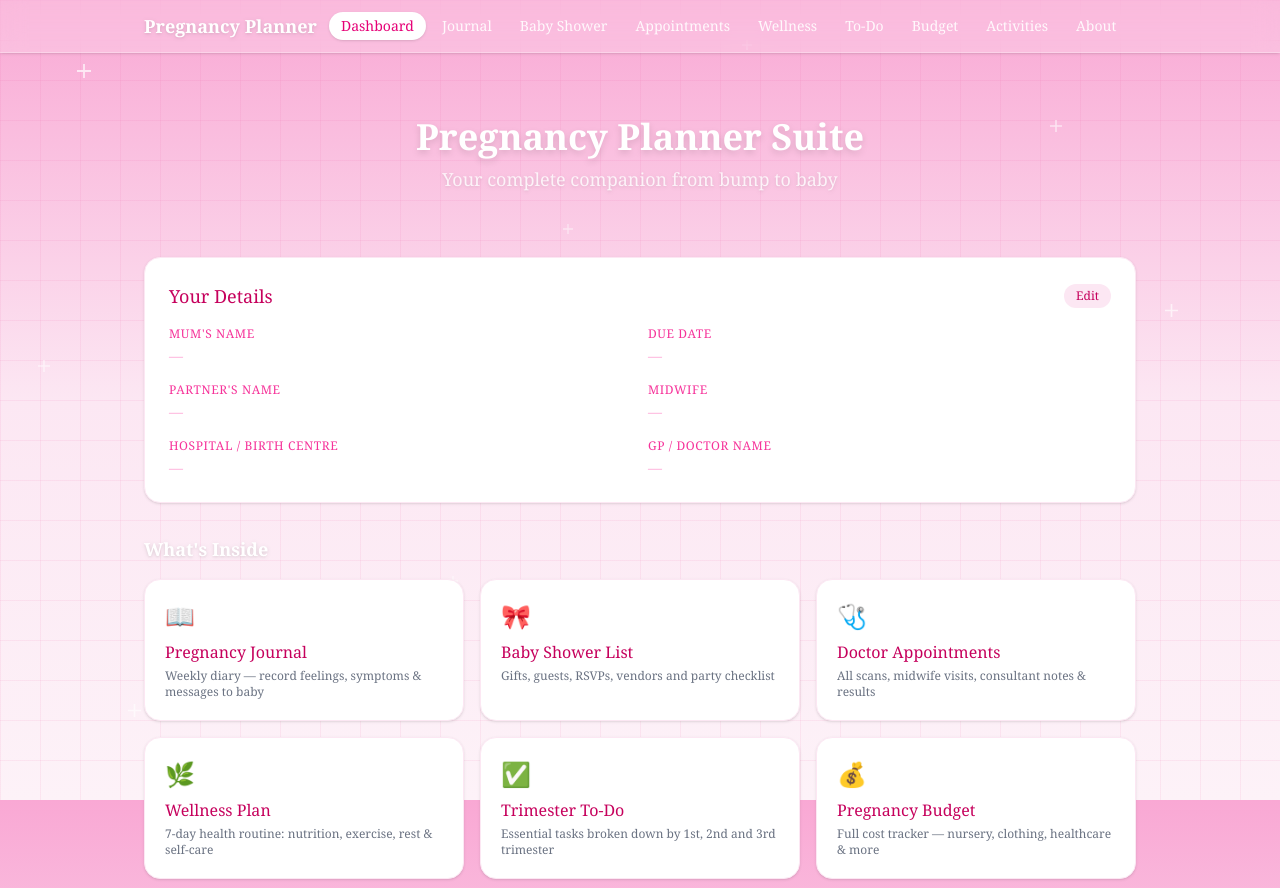
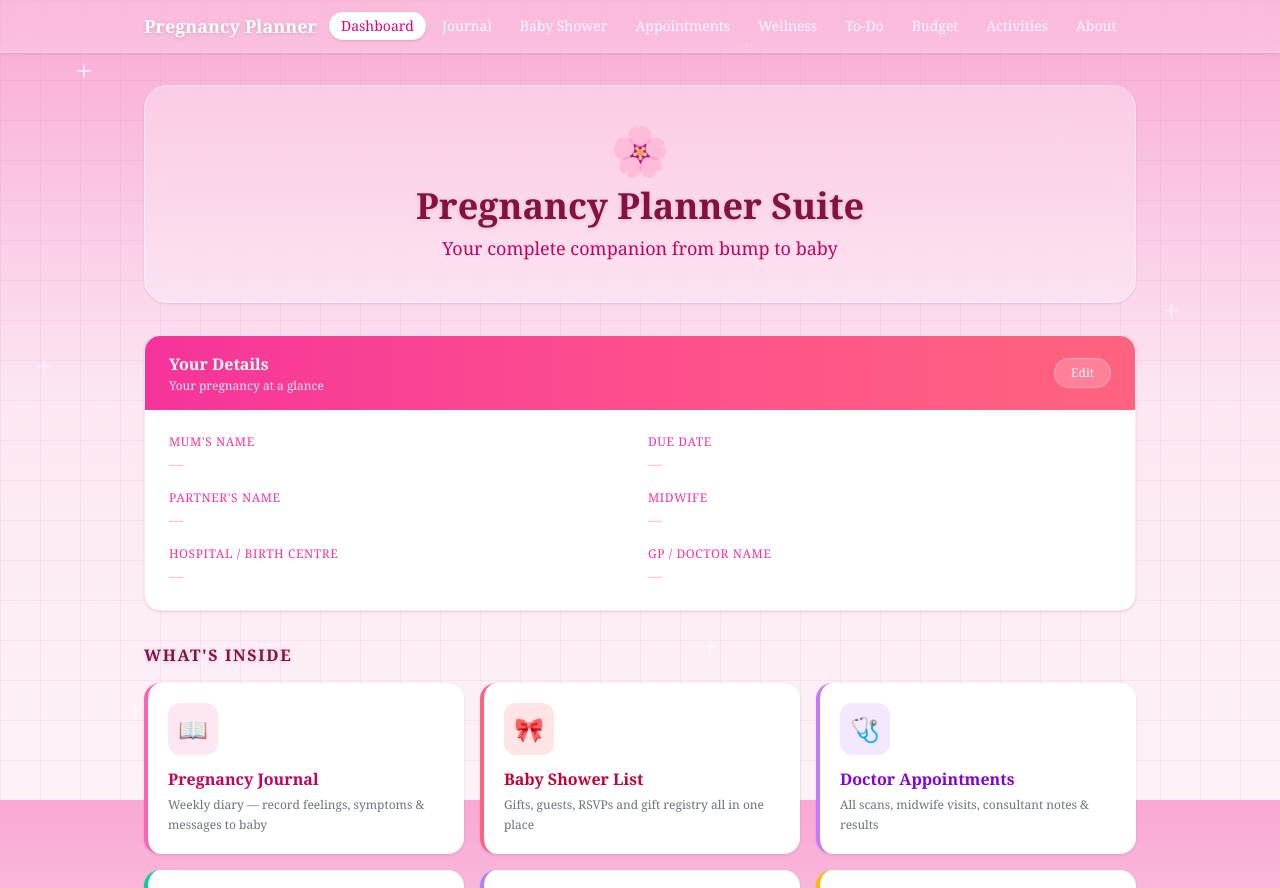
Before and after one commit to hanitamuyo1-lab/pregnancyplanner, a Next.js app: page / in a window 1280 px wide. Shown: the top 888 px of the page. Built offline with nearby package versions, Linux system fonts and the light colour scheme.

Commit message:
Dashboard: colour-coded cards, frosted hero, gradient DetailsForm header

```diff
--- a/app/page.tsx
+++ b/app/page.tsx
@@ -1,37 +1,71 @@
 import DetailsForm from "@/components/DetailsForm";
 
 const sections = [
-  { href: "/journal", icon: "📖", label: "Pregnancy Journal", desc: "Weekly diary — record feelings, symptoms & messages to baby" },
-  { href: "/baby-shower", icon: "🎀", label: "Baby Shower List", desc: "Gifts, guests, RSVPs, vendors and party checklist" },
-  { href: "/appointments", icon: "🩺", label: "Doctor Appointments", desc: "All scans, midwife visits, consultant notes & results" },
-  { href: "/wellness", icon: "🌿", label: "Wellness Plan", desc: "7-day health routine: nutrition, exercise, rest & self-care" },
-  { href: "/todo", icon: "✅", label: "Trimester To-Do", desc: "Essential tasks broken down by 1st, 2nd and 3rd trimester" },
-  { href: "/budget", icon: "💰", label: "Pregnancy Budget", desc: "Full cost tracker — nursery, clothing, healthcare & more" },
-  { href: "/activities", icon: "🌸", label: "Activities Planner", desc: "20 beautiful pregnancy activities with progress tracker" },
+  {
+    href: "/journal", icon: "📖", label: "Pregnancy Journal",
+    desc: "Weekly diary — record feelings, symptoms & messages to baby",
+    border: "border-l-pink-400", iconBg: "bg-pink-100", labelColor: "text-pink-700", arrow: "text-pink-400",
+  },
+  {
+    href: "/baby-shower", icon: "🎀", label: "Baby Shower List",
+    desc: "Gifts, guests, RSVPs and gift registry all in one place",
+    border: "border-l-rose-400", iconBg: "bg-rose-100", labelColor: "text-rose-700", arrow: "text-rose-400",
+  },
+  {
+    href: "/appointments", icon: "🩺", label: "Doctor Appointments",
+    desc: "All scans, midwife visits, consultant notes & results",
+    border: "border-l-purple-400", iconBg: "bg-purple-100", labelColor: "text-purple-700", arrow: "text-purple-400",
+  },
+  {
+    href: "/wellness", icon: "🌿", label: "Wellness Plan",
+    desc: "7-day health routine: nutrition, exercise, rest & self-care",
+    border: "border-l-emerald-400", iconBg: "bg-emerald-100", labelColor: "text-emerald-700", arrow: "text-emerald-400",
+  },
+  {
+    href: "/todo", icon: "✅", label: "Trimester To-Do",
+    desc: "Essential tasks broken down by 1st, 2nd and 3rd trimester",
+    border: "border-l-violet-400", iconBg: "bg-violet-100", labelColor: "text-violet-700", arrow: "text-violet-400",
+  },
+  {
+    href: "/budget", icon: "💰", label: "Pregnancy Budget",
+    desc: "Full cost tracker — nursery, clothing, healthcare & more",
+    border: "border-l-amber-400", iconBg: "bg-amber-100", labelColor: "text-amber-700", arrow: "text-amber-400",
+  },
+  {
+    href: "/activities", icon: "🌸", label: "Activities Planner",
+    desc: "20 beautiful pregnancy activities with progress tracker",
+    border: "border-l-orange-400", iconBg: "bg-orange-100", labelColor: "text-orange-700", arrow: "text-orange-400",
+  },
 ];
 
 export default function Dashboard() {
   return (
     <div className="space-y-8">
-      <div className="text-center py-8">
-        <h1 className="text-4xl font-semibold text-white drop-shadow-md">Pregnancy Planner Suite</h1>
-        <p className="text-white/80 mt-2 text-lg drop-shadow">Your complete companion from bump to baby</p>
+
+      {/* Hero */}
+      <div className="text-center py-10 px-6 bg-white/30 backdrop-blur-sm rounded-3xl border border-white/50 shadow-sm">
+        <div className="text-5xl mb-3">🌸</div>
+        <h1 className="text-4xl font-bold text-pink-900 drop-shadow-sm">Pregnancy Planner Suite</h1>
+        <p className="text-pink-700 mt-2 text-lg">Your complete companion from bump to baby</p>
       </div>
 
       <DetailsForm />
 
       <div>
-        <h2 className="text-lg font-semibold text-white drop-shadow mb-4">What's Inside</h2>
+        <h2 className="text-base font-bold text-pink-900 uppercase tracking-widest mb-4 drop-shadow-sm">What's Inside</h2>
         <div className="grid grid-cols-1 sm:grid-cols-2 lg:grid-cols-3 gap-4">
-          {sections.map(({ href, icon, label, desc }) => (
+          {sections.map(({ href, icon, label, desc, border, iconBg, labelColor, arrow }) => (
             <a
               key={href}
               href={href}
-              className="bg-white rounded-2xl border border-pink-100 shadow-sm p-5 hover:shadow-md hover:border-pink-300 transition-shadow block"
+              className={`bg-white rounded-2xl border-l-4 ${border} shadow-sm p-5 hover:shadow-lg transition-all duration-200 hover:-translate-y-0.5 block group`}
             >
-              <div className="text-2xl mb-2">{icon}</div>
-              <div className="font-medium text-pink-700">{label}</div>
-              <div className="text-xs text-gray-500 mt-1">{desc}</div>
+              <div className="flex items-start justify-between gap-3">
+                <div className={`${iconBg} rounded-xl p-2.5 text-2xl shrink-0`}>{icon}</div>
+                <span className={`${arrow} text-lg mt-1 opacity-0 group-hover:opacity-100 transition-opacity`}>→</span>
+              </div>
+              <div className={`font-bold text-base mt-3 ${labelColor}`}>{label}</div>
+              <div className="text-xs text-gray-500 mt-1 leading-relaxed">{desc}</div>
             </a>
           ))}
         </div>
--- a/components/DetailsForm.tsx
+++ b/components/DetailsForm.tsx
@@ -33,17 +33,20 @@ export default function DetailsForm() {
   );
 
   return (
-    <div className="bg-white rounded-2xl border border-pink-100 shadow-sm p-6 space-y-4">
-      <div className="flex items-center justify-between">
-        <h2 className="text-lg font-medium text-pink-700">Your Details</h2>
+    <div className="bg-white rounded-2xl shadow-sm overflow-hidden border border-pink-100">
+      <div className="bg-gradient-to-r from-pink-500 to-rose-400 px-6 py-4 flex items-center justify-between">
+        <div>
+          <h2 className="text-base font-bold text-white">Your Details</h2>
+          <p className="text-pink-100 text-xs mt-0.5">Your pregnancy at a glance</p>
+        </div>
         <button
           onClick={() => setEditing(!editing)}
-          className="text-xs bg-pink-100 hover:bg-pink-200 text-pink-700 px-3 py-1 rounded-full transition-colors"
+          className="text-xs bg-white/20 hover:bg-white/30 text-white border border-white/30 px-4 py-1.5 rounded-full transition-colors font-medium"
         >
           {editing ? "Save" : "Edit"}
         </button>
       </div>
-      <div className="grid grid-cols-1 sm:grid-cols-2 gap-4">
+      <div className="p-6 grid grid-cols-1 sm:grid-cols-2 gap-4">
         {field("Mum's Name", "mumName")}
         {field("Due Date", "dueDate")}
         {field("Partner's Name", "partnerName")}
```
